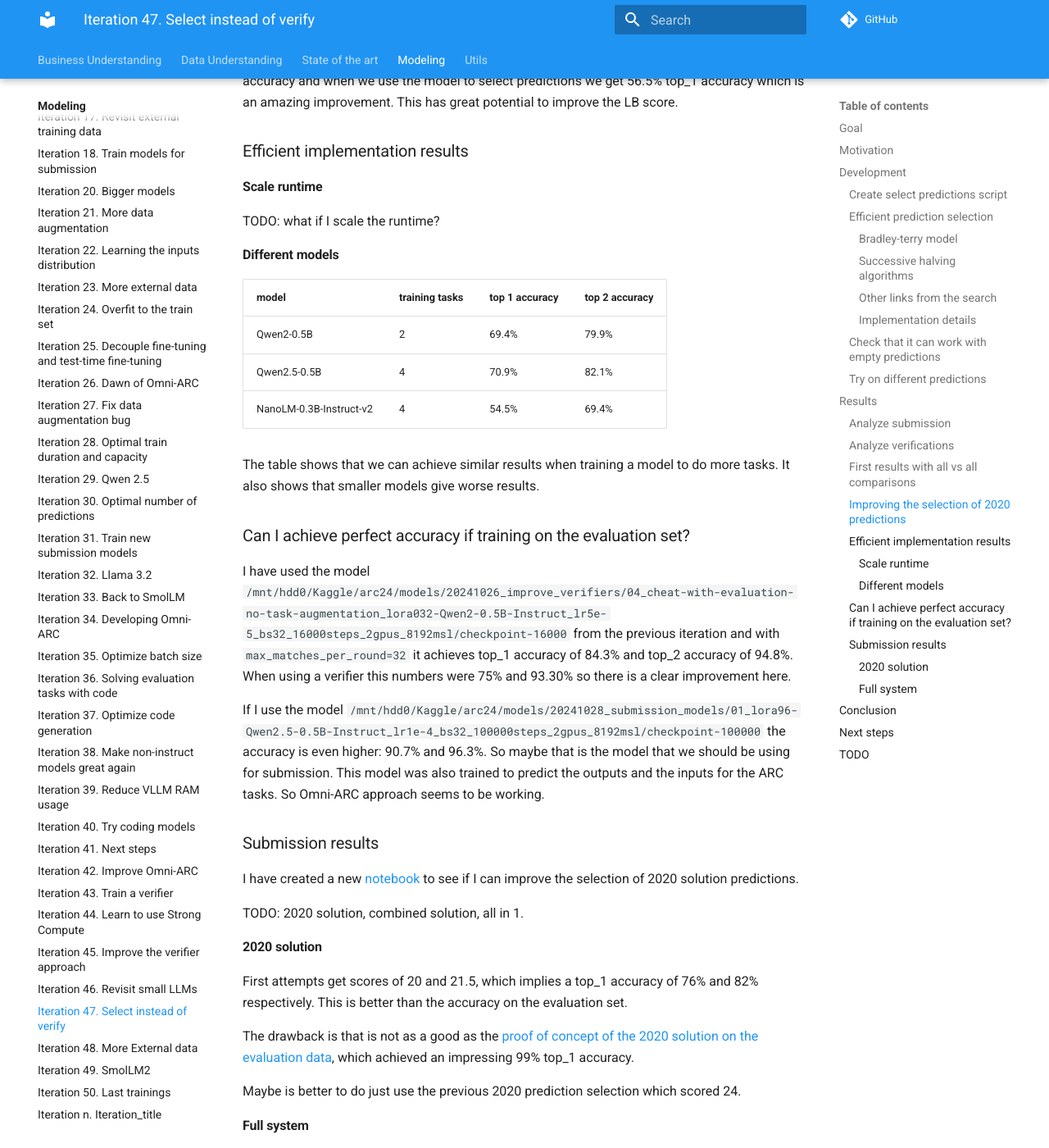
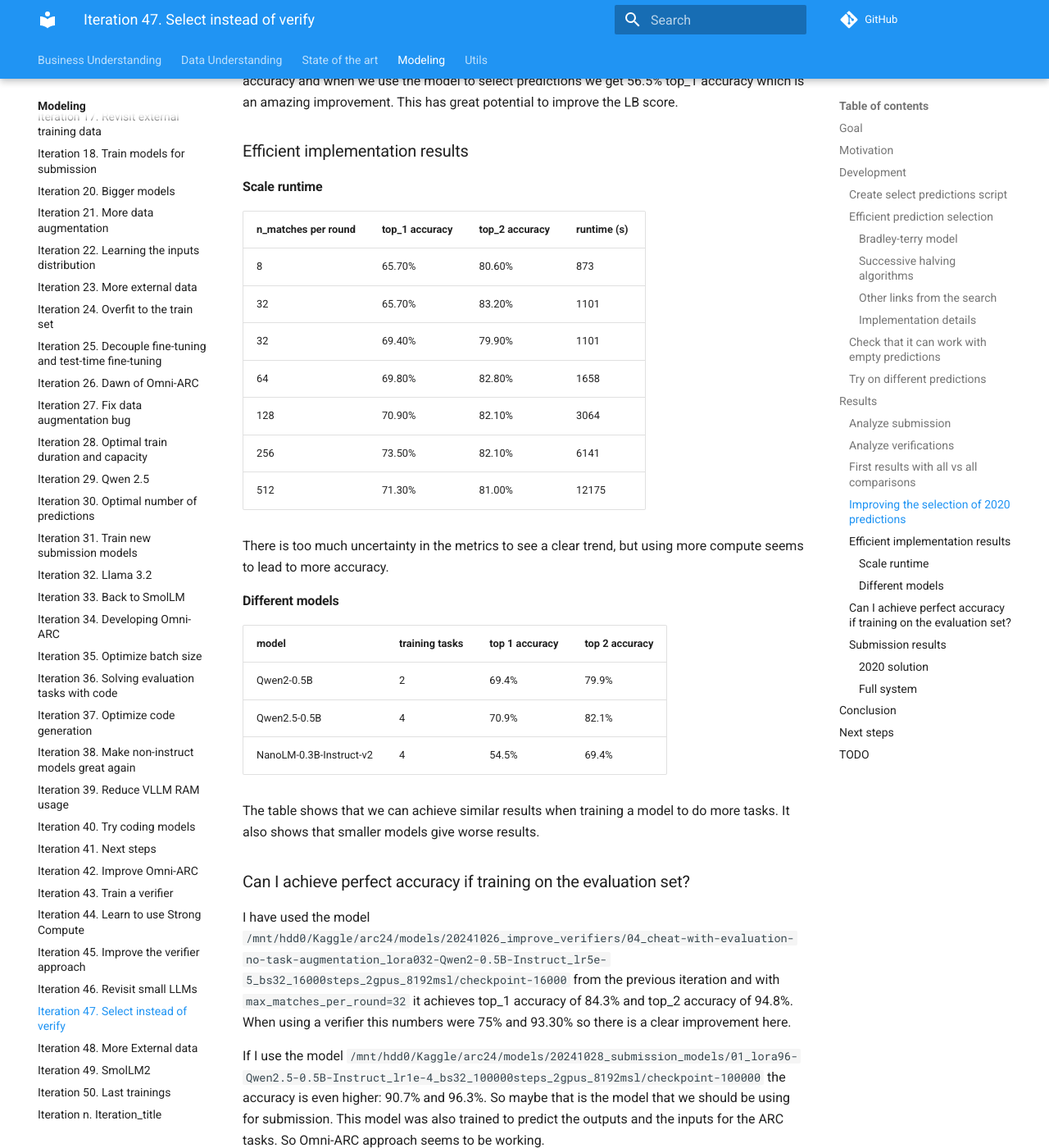
Before and after one commit to zhengjunyao-work/arc24, an MkDocs documentation site: the page built from docs/modeling/Iteration_47_select_instead_of_verify.md, in a window 1280 px wide and 1400 px high, scrolled down 4450 px. Shown: the whole window at 82% size. Built offline with MkDocs 1.6.1 and Material for MkDocs 9.7.7, drawn with Linux system fonts in a browser that asks for light colours; comment, search, counter and statistics services are not loaded.

Commit message:
updated documentation

```diff
--- a/docs/modeling/Iteration_47_select_instead_of_verify.md
+++ b/docs/modeling/Iteration_47_select_instead_of_verify.md
@@ -174,7 +174,18 @@ This has great potential to improve the LB score.
 
 #### Scale runtime
 
-TODO: what if I scale the runtime?
+| n_matches per round | top_1 accuracy | top_2 accuracy | runtime (s) |
+|---------------------|----------------|----------------|-------------|
+| 8                   | 65.70%         | 80.60%         | 873         |
+| 32                  | 65.70%         | 83.20%         | 1101        |
+| 32                  | 69.40%         | 79.90%         | 1101        |
+| 64                  | 69.80%         | 82.80%         | 1658        |
+| 128                 | 70.90%         | 82.10%         | 3064        |
+| 256                 | 73.50%         | 82.10%         | 6141        |
+| 512                 | 71.30%         | 81.00%         | 12175       |
+
+There is too much uncertainty in the metrics to see a clear trend, but using more compute seems to
+lead to more accuracy.
 
 #### Different models
 
@@ -201,8 +212,6 @@ the outputs and the inputs for the ARC tasks. So Omni-ARC approach seems to be w
 I have created a new [notebook](https://www.kaggle.com/code/ironbar/2020-solution-script-prediction-selection?scriptVersionId=205391943) to see if
 I can improve the selection of 2020 solution predictions.
 
-TODO: 2020 solution, combined solution, all in 1.
-
 #### 2020 solution
 
 First attempts get scores of 20 and 21.5, which implies a top_1 accuracy of 76% and 82% respectively.
@@ -213,6 +222,8 @@ The drawback is that is not as a good as the [proof of concept of the 2020 solut
 Maybe is better to do just use the previous 2020 prediction selection which scored 24.
 
 #### Full system
+
+TODO:
 
 ## Conclusion
 
```
